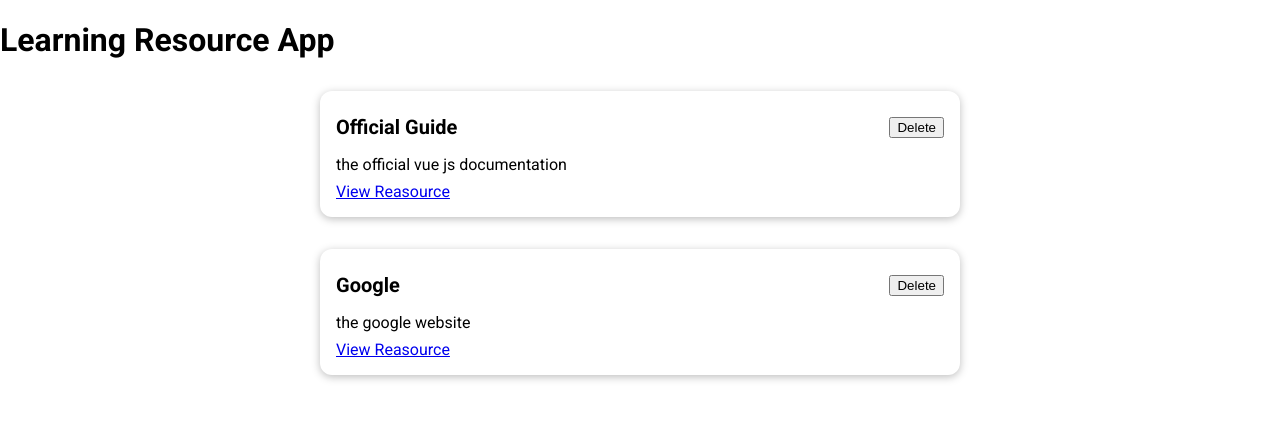
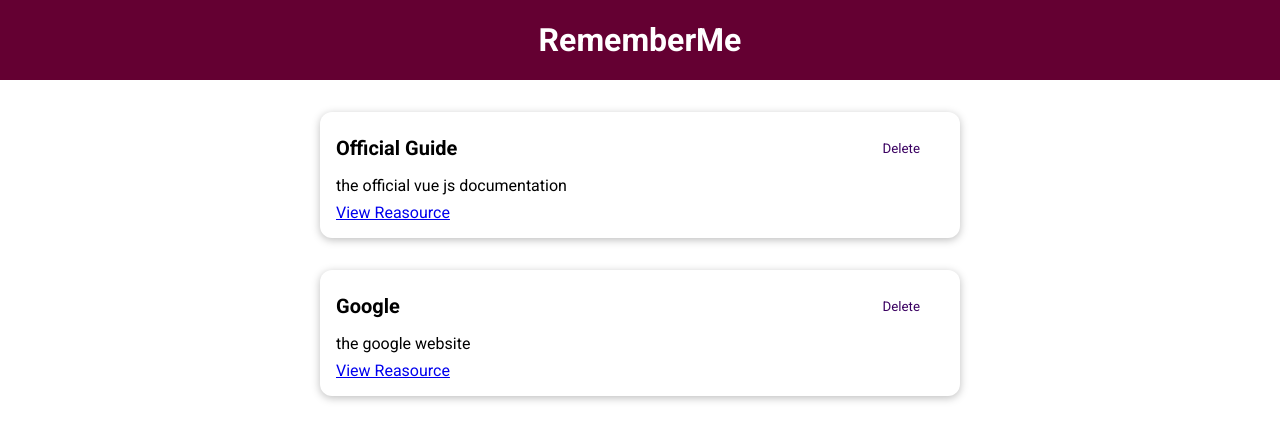
Before and after one commit to norhanreda/LearningResources, a Vue app: page / in a window 1280 px wide. Shown: the top 440 px of the page. Built offline with nearby package versions, Linux system fonts and the light colour scheme.

Commit message:
add some components

```diff
--- a/src/App.vue
+++ b/src/App.vue
@@ -1,6 +1,6 @@
 <template>
  <div class="container">
-<h1>Learning Resource App</h1>
+<the-header title="RememberMe"></the-header>
 <stored-resources
 :resources="storedresources"
 >
@@ -10,11 +10,12 @@
 
 <script>
 import StoredResources from './components/learn/StoredResources.vue';
-
+import TheHeader from './components/layouts/TheHeader.vue';
 export default {
   name: 'App',
   components: {
    'stored-resources': StoredResources,
+   'the-header':TheHeader,
   },
 
    data() {
--- /dev/null
+++ b/src/components/UI/BaseButton.vue
@@ -0,0 +1,44 @@
+<template>
+<button :type="type" :class="mode">
+
+<slot> </slot>
+ </button>
+</template>
+
+<script>
+
+
+export default {
+
+  props:['type','mode'],
+};
+
+</script>
+
+<style scoped>
+button {
+  padding: 0.75rem 1.5rem;
+  font-family: inherit;
+  background-color: #3a0061;
+  border: 1px solid #3a0061;
+  color: white;
+  cursor: pointer;
+}
+
+button:hover,
+button:active {
+  background-color: #270041;
+  border-color: #270041;
+}
+
+.flat {
+  background-color: transparent;
+  color: #3a0061;
+  border: none;
+}
+
+.flat:hover,
+.flat:active {
+  background-color: #edd2ff;
+}
+</style>
--- /dev/null
+++ b/src/components/layouts/TheHeader.vue
@@ -0,0 +1,30 @@
+<template>
+ <header>
+<h1>{{title}} </h1>
+ </header>
+</template>
+
+<script>
+
+
+export default {
+  props:['title'],
+};
+
+</script>
+
+<style scoped>
+header {
+  width: 100%;
+  height: 5rem;
+  background-color: #640032;
+  display: flex;
+  justify-content: center;
+  align-items: center;
+}
+
+header h1 {
+  color: white;
+  margin: 0;
+}
+</style>
--- a/src/components/learn/LearningResource.vue
+++ b/src/components/learn/LearningResource.vue
@@ -4,7 +4,10 @@
 
       <header>
         <h3> {{title}}</h3>
-        <button>Delete</button>
+        <base-button
+
+        mode="flat"
+        >Delete</base-button>
       </header>
 
 
--- a/src/main.js
+++ b/src/main.js
@@ -1,7 +1,8 @@
 import { createApp } from 'vue'
 import App from './App.vue'
 import BaseCard from './components/UI/BaseCard.vue'
-
+import BaseButton from './components/UI/BaseButton'
 const app=createApp(App);
 app.component('base-card',BaseCard);
+app.component('base-button',BaseButton);
 app.mount('#app')
```
Also changed, not shown: src/components/learn/AddResource.vue (added, +19 -0 lines).
